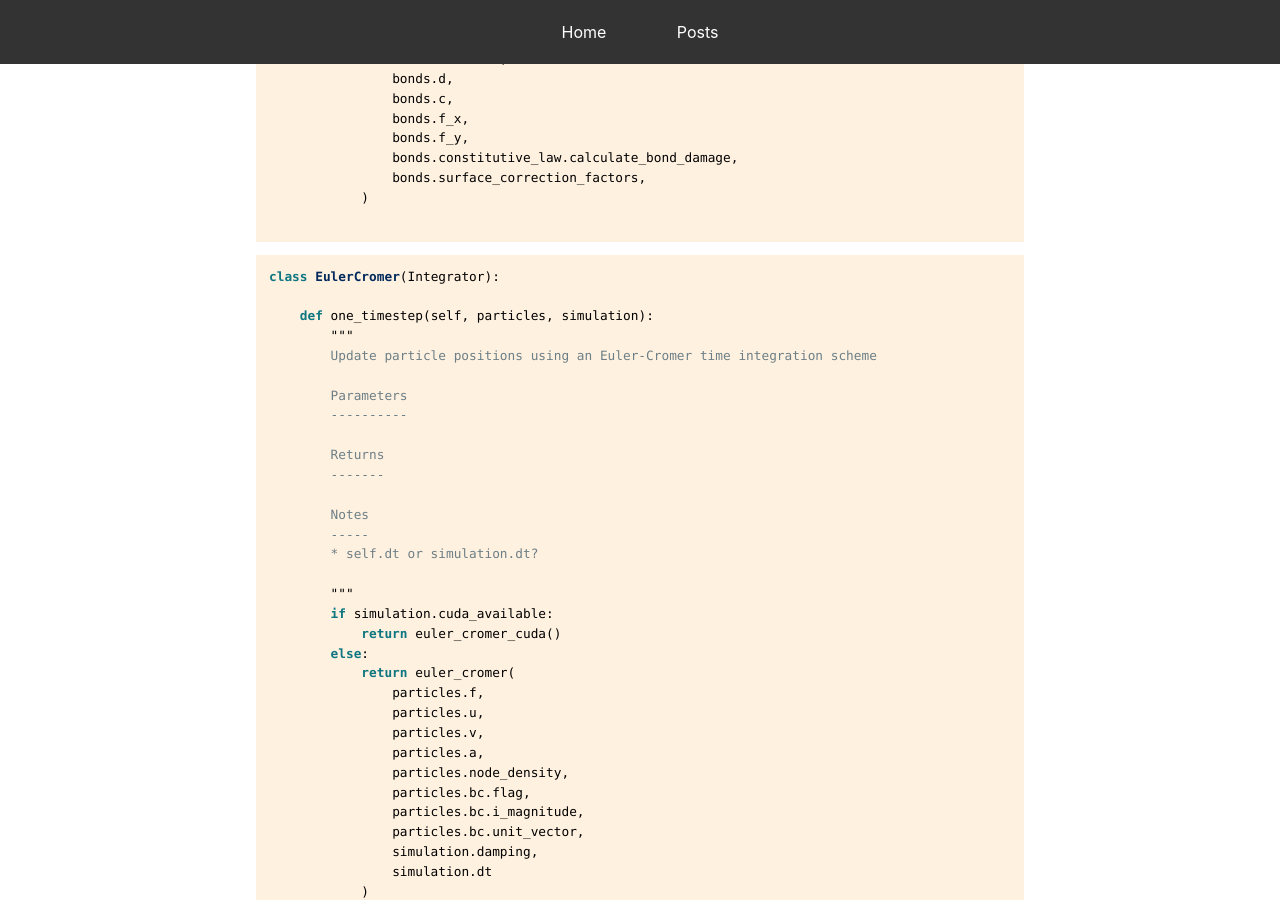
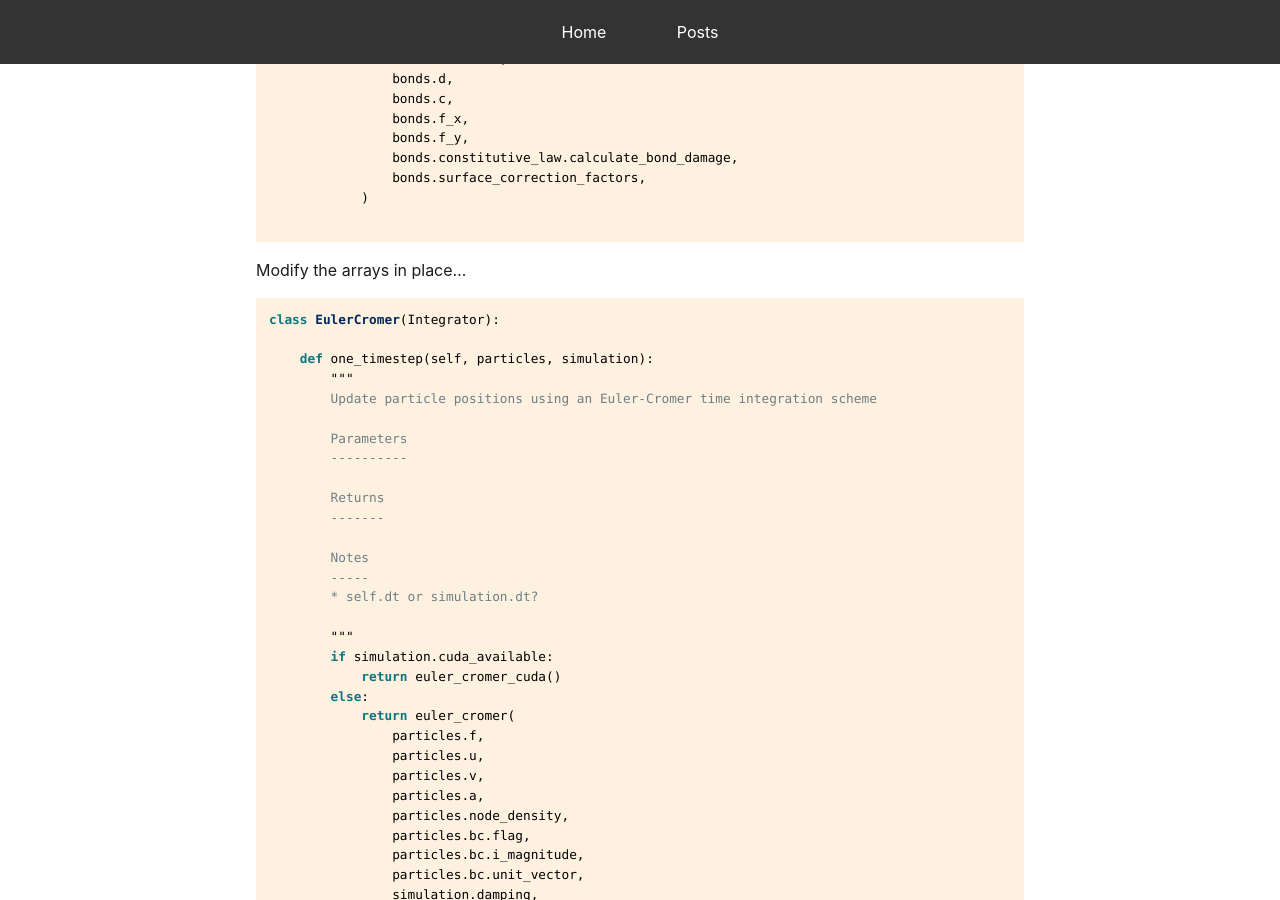
Before and after one commit to mark-hobbs/mark-hobbs.github.io, a Jekyll site: the page built from _posts/2025-02-03-cuda.md, in a window 1280 px wide and 900 px high, scrolled down 5653 px. Built offline with Jekyll 4.4.1, drawn with Linux system fonts in a browser that asks for light colours.

Commit message:
General updates

````diff
--- a/_posts/2025-02-03-cuda.md
+++ b/_posts/2025-02-03-cuda.md
@@ -261,6 +261,8 @@ class ParticleSet:
 
 ```
 
+Modify the arrays in place...
+
 ```python
 class EulerCromer(Integrator):
 
````
